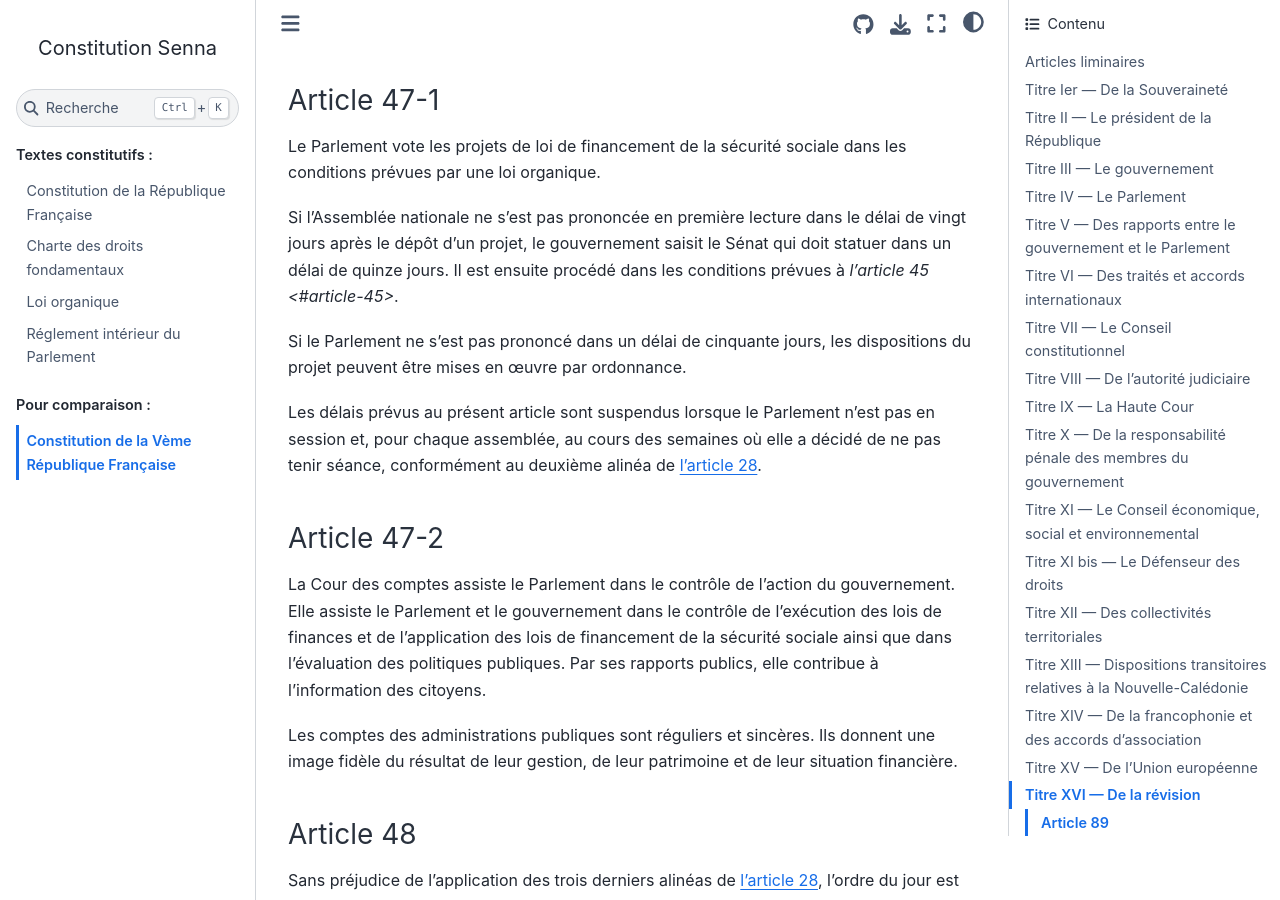
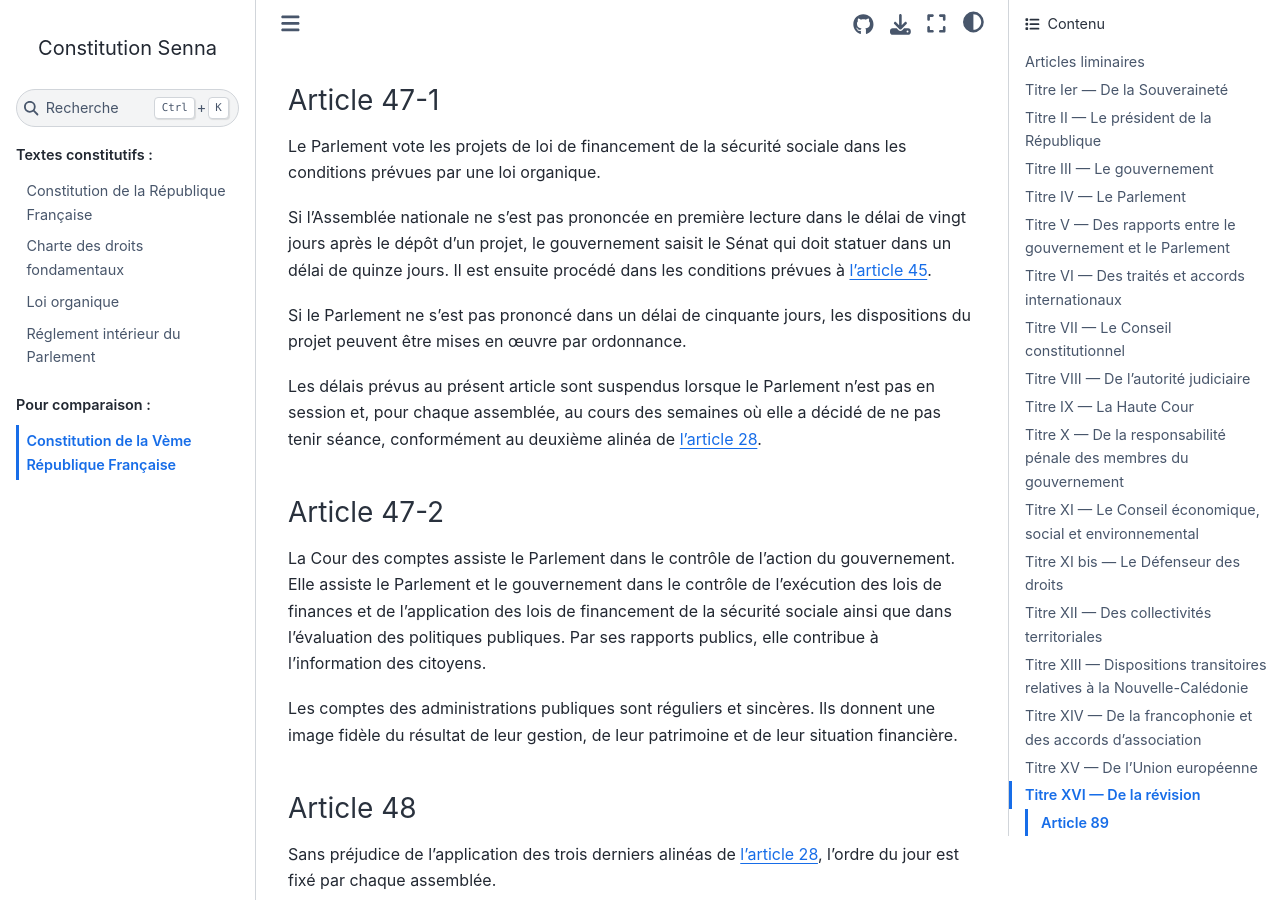
Before and after one commit to Gouvernathor/senna, a Sphinx documentation site: the page built from source/constitution_5.rst, in a window 1280 px wide and 900 px high, scrolled down 18985 px. Built offline with Sphinx 7.4.7 and the Sphinx Book theme 1.1.4, drawn with Linux system fonts in a browser that asks for light colours.

Commit message:
typo lien

```diff
--- a/source/constitution_5.rst
+++ b/source/constitution_5.rst
@@ -463,7 +463,7 @@
 ------------
 Le Parlement vote les projets de loi de financement de la sécurité sociale dans les conditions prévues par une loi organique.
 
-Si l'Assemblée nationale ne s'est pas prononcée en première lecture dans le délai de vingt jours après le dépôt d'un projet, le gouvernement saisit le Sénat qui doit statuer dans un délai de quinze jours. Il est ensuite procédé dans les conditions prévues à `l'article 45 <#article-45>`.
+Si l'Assemblée nationale ne s'est pas prononcée en première lecture dans le délai de vingt jours après le dépôt d'un projet, le gouvernement saisit le Sénat qui doit statuer dans un délai de quinze jours. Il est ensuite procédé dans les conditions prévues à `l'article 45 <#article-45>`_.
 
 Si le Parlement ne s'est pas prononcé dans un délai de cinquante jours, les dispositions du projet peuvent être mises en œuvre par ordonnance.
 
```
